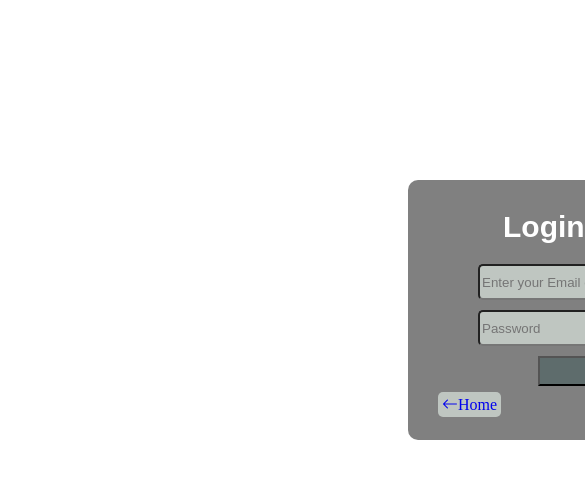
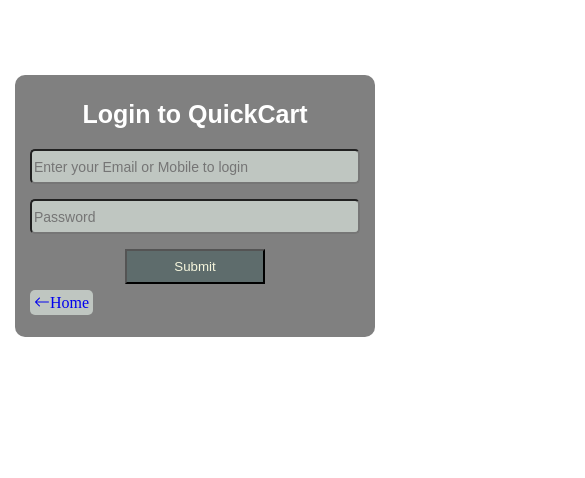
Before and after one commit to sahilkk01/QuickCart, a website: page public/login.html in a window 390 px wide. Shown: the top 478 px of the page, 585 px wide, since content can reach past the window. Drawn offline with Linux system fonts and the light colour scheme; files whose address does not match are found by name.

Commit message:
Enhance login.html with responsive styles
Added responsive design for login page with media queries.

```diff
--- a/public/login.html
+++ b/public/login.html
@@ -48,6 +48,81 @@
         a{
             text-decoration: none;
         }
+
+
+        /* Responsive Login Page */
+
+* {
+    box-sizing: border-box;
+}
+
+body {
+    margin: 0;
+    padding: 20px;
+}
+
+main {
+    width: 100%;
+    max-width: 460px;
+    height: auto;
+    min-height: 200px;
+    margin: 100px auto 0;
+    padding: 30px 20px;
+}
+
+input {
+    width: 100%;
+    max-width: 350px;
+    height: 35px;
+    display: block;
+    margin: 0 auto 15px;
+}
+
+button {
+    width: 150px;
+    height: 35px;
+    display: block;
+    margin: 10px auto;
+    cursor: pointer;
+}
+
+.head {
+    font-size: 30px;
+}
+
+/* Tablet */
+@media (max-width: 768px) {
+    main {
+        margin-top: 80px;
+        max-width: 420px;
+    }
+}
+
+/* Mobile */
+@media (max-width: 480px) {
+    body {
+        padding: 15px;
+    }
+
+    main {
+        width: 100%;
+        margin: 60px auto 0;
+        padding: 25px 15px;
+    }
+
+    .head {
+        font-size: 25px;
+    }
+
+    input {
+        width: 100%;
+        font-size: 14px;
+    }
+
+    button {
+        width: 140px;
+    }
+}
     </style>
 </head>
 <body>
```
